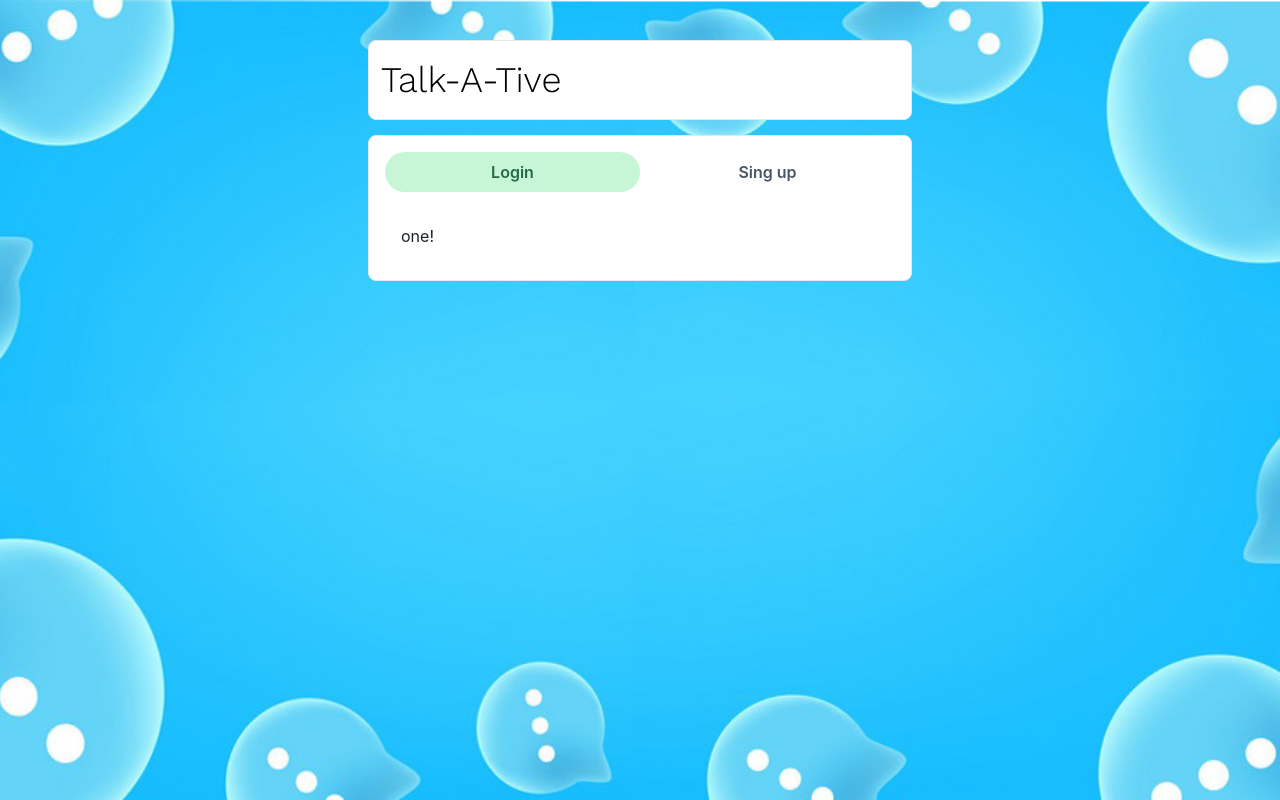
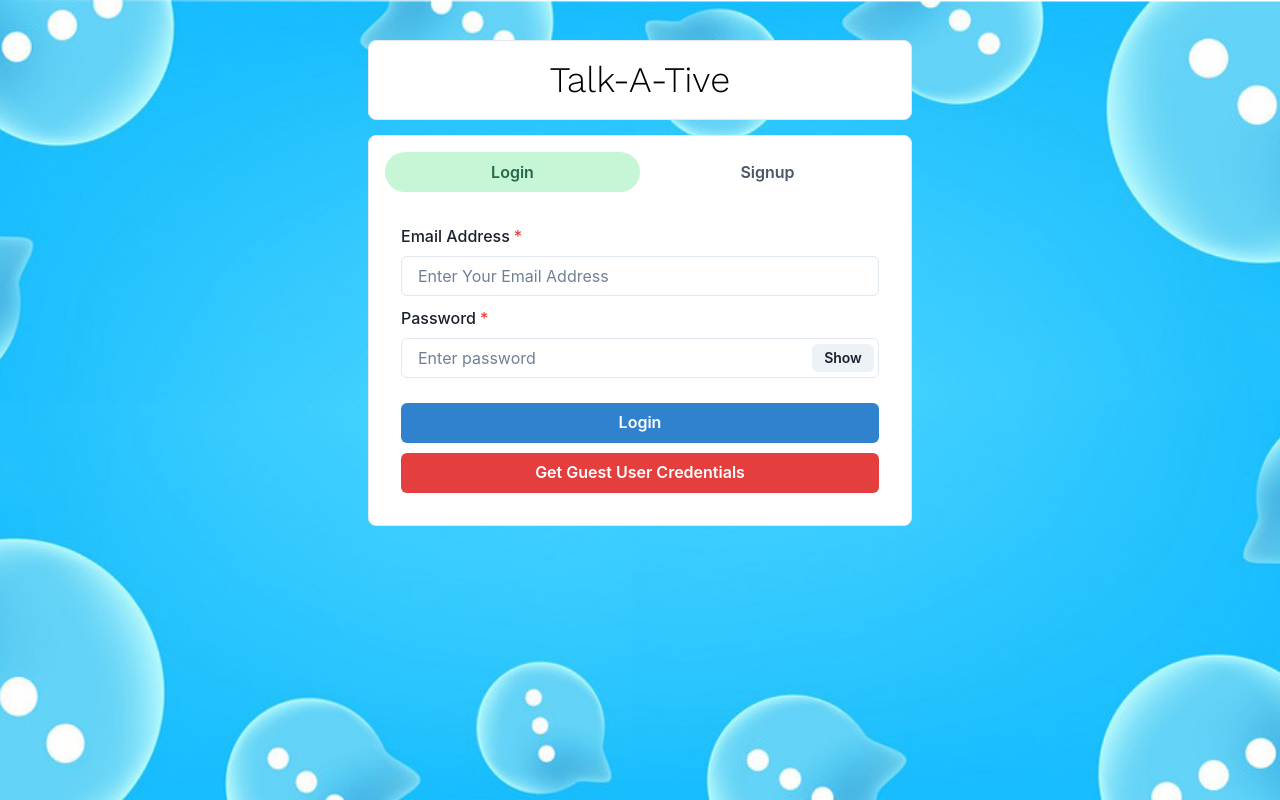
Before and after one commit to GhislainMitahi/chat, a React (Create React App) app in the folder client/: page / in a window 1280 px wide. Built offline with nearby package versions, Linux system fonts and the light colour scheme.

Commit message:
update home page

```diff
--- a/client/src/pages/Homepage.js
+++ b/client/src/pages/Homepage.js
@@ -7,8 +7,11 @@ import {
   TabPanel,
   TabPanels,
   Tabs,
-  Text
+  Text,
+  Center
 } from '@chakra-ui/react';
+import Login from '../components/Authentification/Login';
+import Signup from '../components/Authentification/Signup';
 
 const Homepage = () => {
   return (
@@ -23,20 +26,22 @@ const Homepage = () => {
         borderRadius="lg"
         borderWidth="1px"
       >
-           <Text fontSize='4xl' fontFamily="work sans" color='black'>Talk-A-Tive</Text>
+        <Center>
+          <Text fontSize='4xl' fontFamily="work sans" color='black'>Talk-A-Tive</Text>
+        </Center>
       </Box>
       <Box bg="white" w="100%" p={4} borderRadius="lg" borderWidth="1px">
         <Tabs variant='soft-rounded' colorScheme='green'>
   <TabList mb="1rem">
     <Tab width="50%">Login</Tab>
-    <Tab width="50%">Sing up</Tab>
+    <Tab width="50%">Signup</Tab>
   </TabList>
   <TabPanels>
     <TabPanel>
-      <p>one!</p>
+     <Login/>
     </TabPanel>
     <TabPanel>
-      <p>two!</p>
+      <Signup/>
     </TabPanel>
   </TabPanels>
 </Tabs>
```
